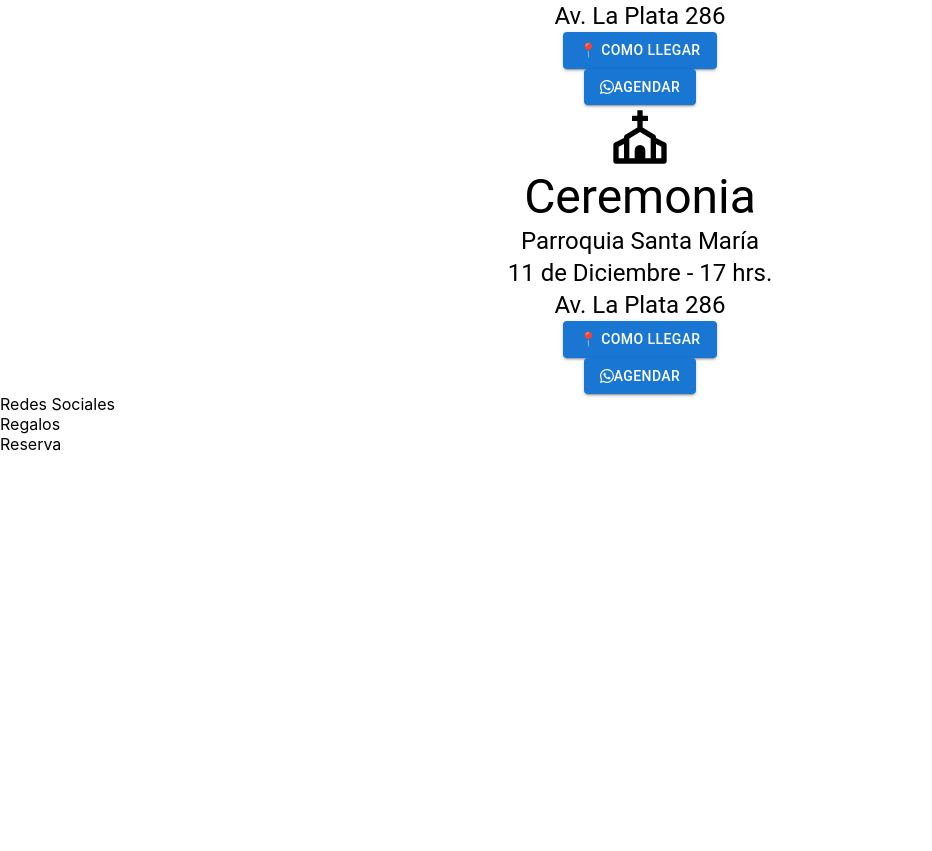
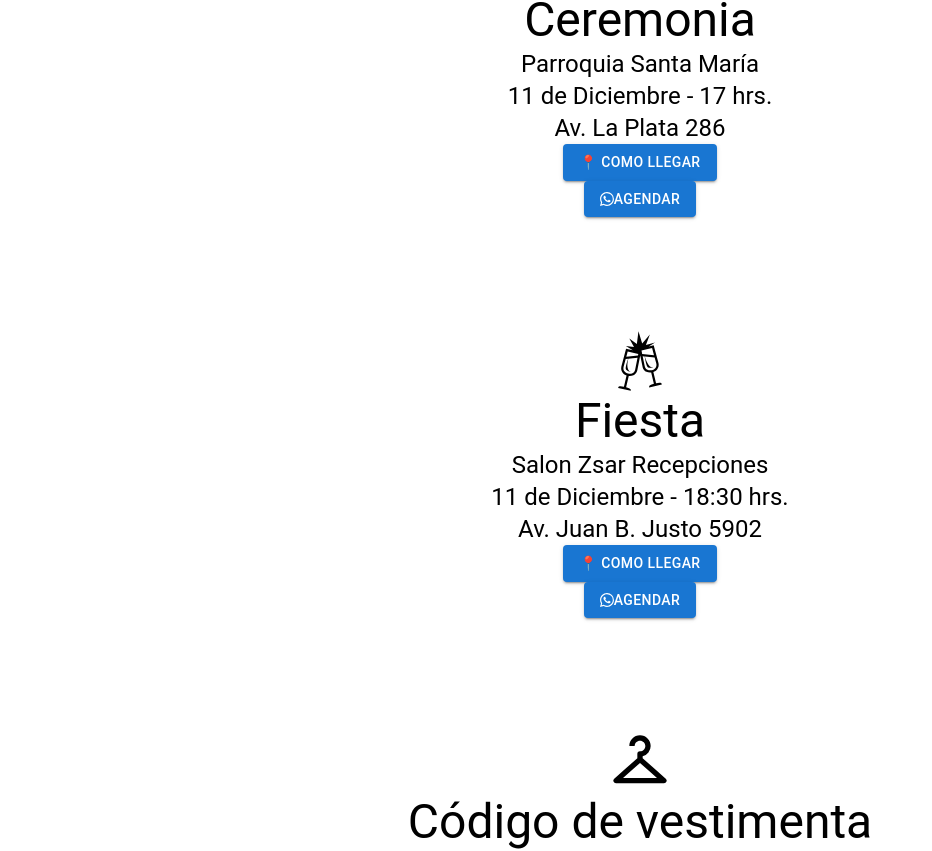
Before and after one commit to Codereggs/webPageMatrimonial, a React (Create React App) app: page / in a window 1280 px wide. Shown: the part 1010-1861 px from the top of the page, without its empty margins (0-932 px from the left). Before the commit the page ends 1464 px from the top, so only its background shows below. Built offline with nearby package versions, Linux system fonts and the light colour scheme.

Commit message:
fix cards css and add other cards

```diff
--- a/src/Components/Fecha.css
+++ b/src/Components/Fecha.css
@@ -4,9 +4,12 @@
   justify-content: center;
   flex-direction: column;
   width: 100%;
+  margin: 7rem auto;
 }
 
-.cIcon {
+.cIcon,
+.fIcon,
+.cloIcon {
   font-size: 4em;
 }
 
--- a/src/Components/Fecha.js
+++ b/src/Components/Fecha.js
@@ -1,6 +1,7 @@
 import "./Fecha.css";
 import FechaCards from "./FechaCards";
-import { BiChurch } from "react-icons/bi";
+import { BiChurch, BiCloset } from "react-icons/bi";
+import { GiGlassCelebration } from "react-icons/gi";
 import { Typography } from "@mui/material";
 
 const Fecha = () => {
@@ -17,16 +18,21 @@ const Fecha = () => {
         fecha="11 de Diciembre - 17 hrs."
         direccion="Av. La Plata 286"
         gmapsdir="https://www.google.com.ar/maps/place/Av.+La+Plata+216,+C1184+CABA/@-34.6174151,-58.4306926,17z/data=!3m1!4b1!4m5!3m4!1s0x95bcca44cd2766a3:0xda5dc172cdf60528!8m2!3d-34.6174195!4d-58.4285039"
-        whatsappdir="https://api.whatsapp.com/send?phone=541127601029&text=Hola!%20Estamos%20muy%20contentos%20de%20que%20quieras%20venir%20a%20nuestra%20boda,%20aguarda%20unos%20instantes%20y%20te%20responder%C3%A9%20a%20la%20brevedad.%20Un%20abrazo!%20"
+        whatsappdir="https://api.whatsapp.com/send?phone=541127601029&text=Hola!%20Felicidades%20por%20el%20compromiso,%20gracias%20por%20invitarme%20a%20la%20boda,%20te%20confirmo%20mi%20asistencia%20el%2011%20de%20Diciembre,%20para%20compartir%20con%20ustedes%20este%20momento%20tan%20especial."
       />
       <FechaCards
-        icono={<BiChurch className="cIcon" />}
-        titulo="Ceremonia"
-        localidad="Parroquia Santa María"
-        fecha="11 de Diciembre - 17 hrs."
-        direccion="Av. La Plata 286"
-        gmapsdir="https://www.google.com.ar/maps/place/Av.+La+Plata+216,+C1184+CABA/@-34.6174151,-58.4306926,17z/data=!3m1!4b1!4m5!3m4!1s0x95bcca44cd2766a3:0xda5dc172cdf60528!8m2!3d-34.6174195!4d-58.4285039"
-        whatsappdir="https://api.whatsapp.com/send?phone=541127601029&text=Hola!%20Estamos%20muy%20contentos%20de%20que%20quieras%20venir%20a%20nuestra%20boda,%20aguarda%20unos%20instantes%20y%20te%20responder%C3%A9%20a%20la%20brevedad.%20Un%20abrazo!%20"
+        icono={<GiGlassCelebration className="fIcon" />}
+        titulo="Fiesta"
+        localidad="Salon Zsar Recepciones"
+        fecha="11 de Diciembre - 18:30 hrs."
+        direccion="Av. Juan B. Justo 5902"
+        gmapsdir="https://www.google.com.ar/maps/place/Av.+Juan+B.+Justo+5902,+C1416DLN+CABA/@-34.6200267,-58.4805432,17z/data=!3m1!4b1!4m5!3m4!1s0x95bcc9ee9c1e4005:0x88cea73a32c8a723!8m2!3d-34.6200311!4d-58.4783545"
+        whatsappdir="https://api.whatsapp.com/send?phone=541127601029&text=Hola!%20Felicidades%20por%20el%20compromiso,%20gracias%20por%20invitarme%20a%20la%20boda,%20te%20confirmo%20mi%20asistencia%20el%2011%20de%20Diciembre,%20para%20compartir%20con%20ustedes%20este%20momento%20tan%20especial."
+      />
+      <FechaCards
+        icono={<BiCloset className="cloIcon" />}
+        titulo="Código de vestimenta"
+        localidad="Elegante"
       />
     </div>
   );
--- a/src/Components/FechaCards.js
+++ b/src/Components/FechaCards.js
@@ -28,6 +28,7 @@ const FechaCards = ({
         {direccion}
       </Typography>
 
+      {gmapsdir && (
         <Link
           href={gmapsdir}
           underline="none"
@@ -37,6 +38,8 @@ const FechaCards = ({
         >
           <Button variant="contained">📍 Como llegar</Button>
         </Link>
+      )}
+      {whatsappdir && (
         <Link
           href={whatsappdir}
           underline="none"
@@ -48,6 +51,7 @@ const FechaCards = ({
             <BsWhatsapp /> Agendar
           </Button>
         </Link>
+      )}
     </div>
   );
 };
```
Lines whose indentation alone changed are shown as unchanged.
